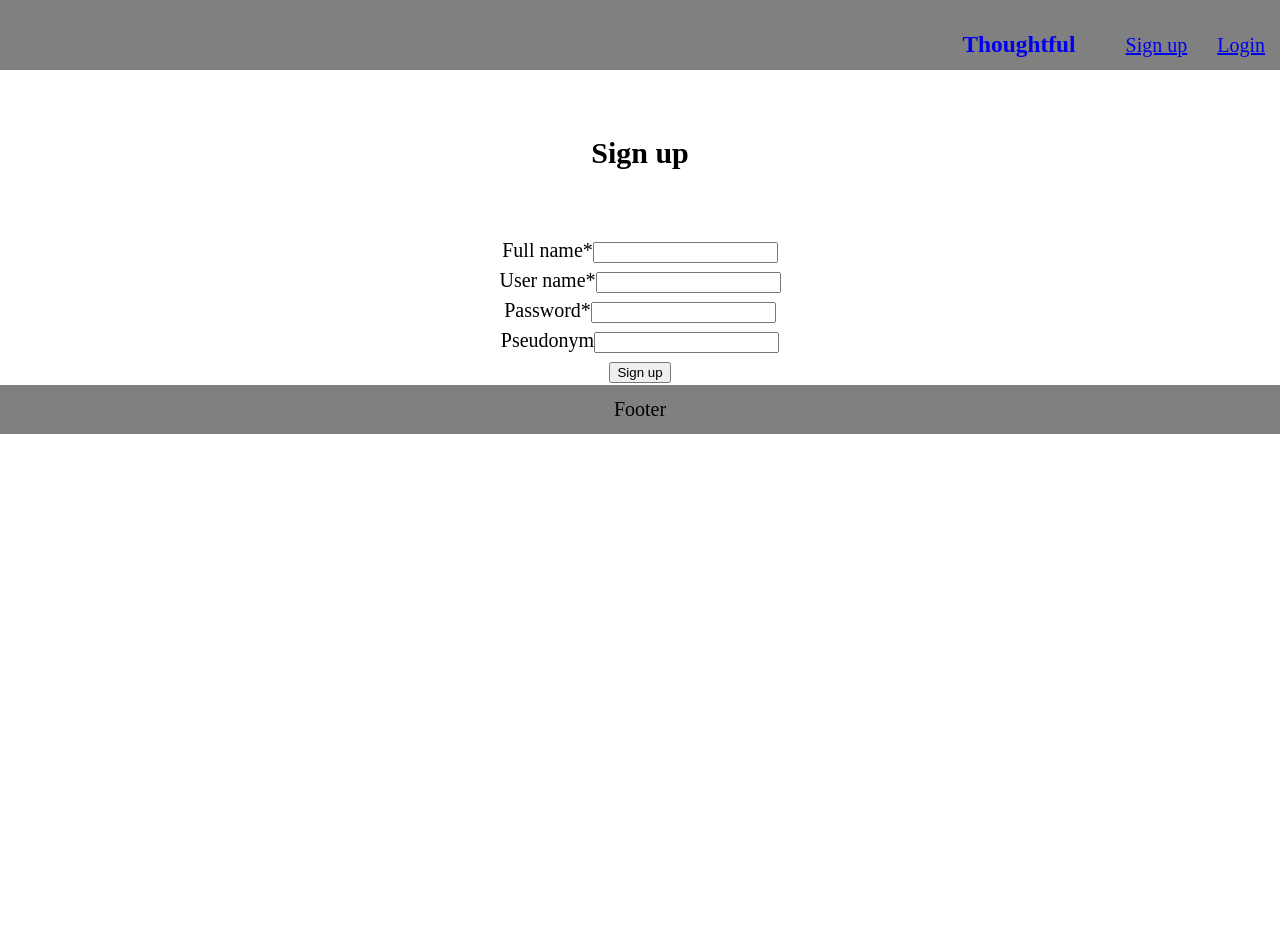
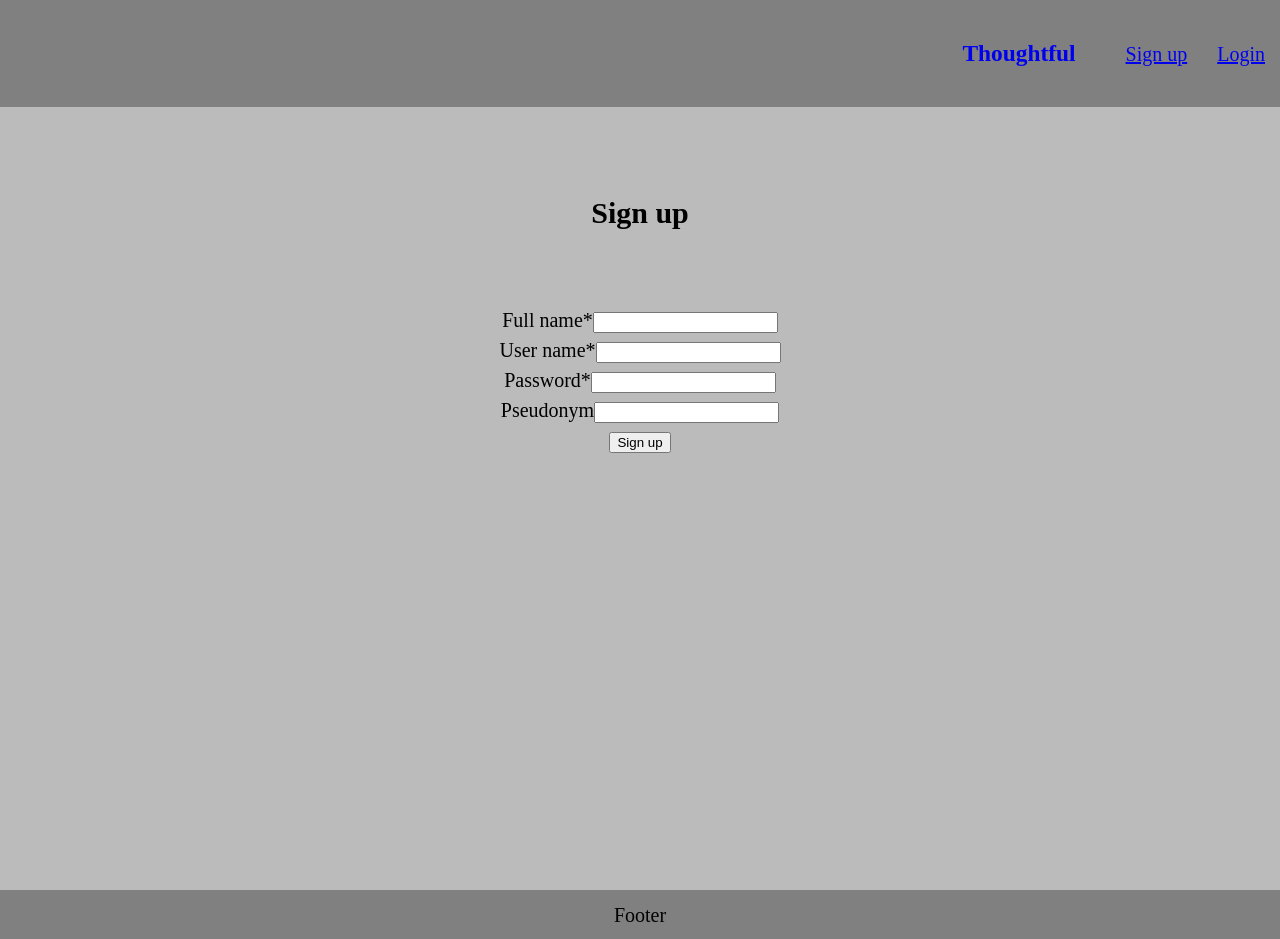
Before and after one commit to traviswhittington88/thoughtful-client, a React (Create React App) app: page /signup in a window 1280 px wide. Before the commit the page ends 800 px from the top, so only its background shows below. Built offline with nearby package versions, Linux system fonts and the light colour scheme.

Commit message:
added header w/padding, adjusted section height to 100vh

```diff
--- a/src/components/Nav/Nav.css
+++ b/src/components/Nav/Nav.css
@@ -1,5 +1,5 @@
 .nav {
-  padding: .25% 0;
+  padding: 1% 0;
   background-color: grey;
   position: fixed;
   top: 0;
@@ -7,7 +7,6 @@
   right: 0;
   z-index: 10;
   text-align: center;
-  max-height: 70px;
 }
 
 .links {
--- a/src/components/SignupForm/SignupForm.css
+++ b/src/components/SignupForm/SignupForm.css
@@ -1,3 +1,8 @@
+* {
+  box-sizing: border-box;
+} /* might be unecessary if in app.css */
+
+
 .signup-form {
 
 }
--- a/src/components/SignupForm/SignupForm.js
+++ b/src/components/SignupForm/SignupForm.js
@@ -76,9 +76,7 @@ export default class SignupForm extends Component {
             id='pseudonym'
           />
         </div>
-        <button type='submit'>
-          Sign up
-        </button>
+        <button type='submit'>Sign up</button>
       </form>
     )
   }
--- a/src/routes/SignupPage/SignupPage.css
+++ b/src/routes/SignupPage/SignupPage.css
@@ -1,3 +1,10 @@
-.SignupPage {
+header {
+  padding: 45px 15px;
+}
 
+.signup-page {
+  min-height: 200px;
+  height: 100vh;
+  padding: 30px 15px;
+  background-color: #bbb
 }
--- a/src/routes/SignupPage/SignupPage.js
+++ b/src/routes/SignupPage/SignupPage.js
@@ -1,5 +1,6 @@
 import React, { Component } from 'react'
 import SignupForm from '../../components/SignupForm/SignupForm';
+import './SignupPage.css'
 import Nav from '../../components/Nav/Nav'
 import Footer from '../../components/Footer/Footer'
 
@@ -20,7 +21,7 @@ export default class SignupPage extends Component {
         <>
           <Nav />
           <main role="main">
-            <section className='SignupPage'>
+            <section className='signup-page'>
               <header role="banner">
                 <h2>Sign up</h2>
               </header>
```
